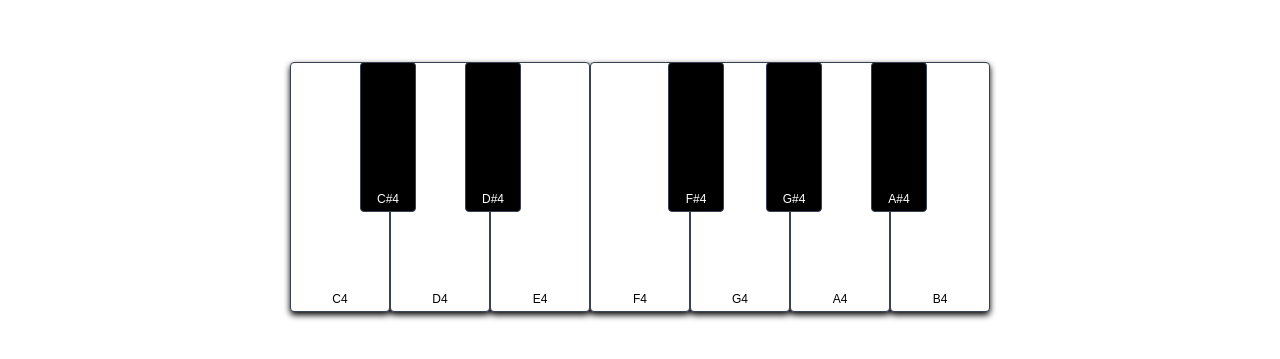
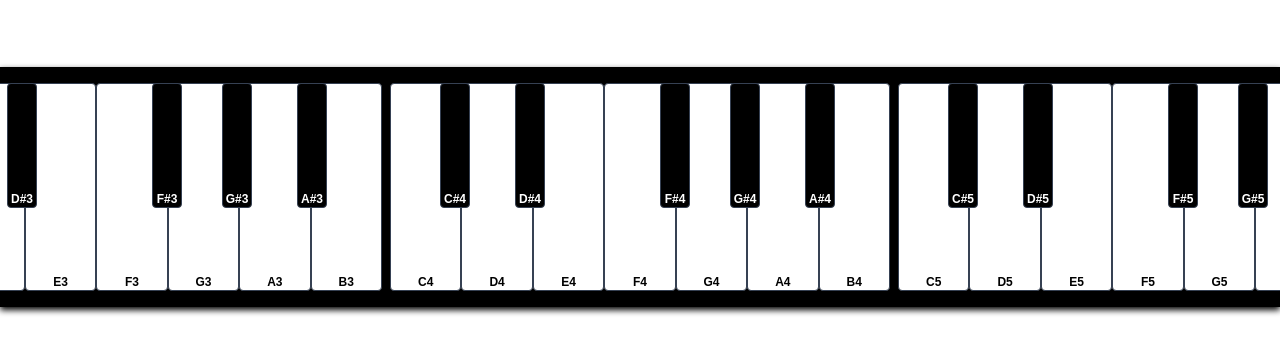
Before and after one commit to ArshiaPazoki/pianova, a Next.js app: page / in a window 1280 px wide. Shown: the part 213-572 px from the top of the page. Built offline with nearby package versions, Linux system fonts and the light colour scheme.

Commit message:
fix: trying to fix THINGS ...

```diff
--- a/src/app/layout.tsx
+++ b/src/app/layout.tsx
@@ -24,7 +24,7 @@ export default function RootLayout({
 }>) {
   return (
     <html lang="en">
-      <body className="bg-white text-black min-h-screen flex items-center justify-center">{children}</body>
+      <body className="bg-white text-black min-h-screen min-w-screen flex items-center justify-center">{children}</body>
     </html>
   );
 }
--- a/src/app/page.tsx
+++ b/src/app/page.tsx
@@ -2,8 +2,11 @@ import Piano from "@/components/organisms/Piano";
 
 export default function Home() {
   return (
-    <div  className='w-3/4 drop-shadow-black drop-shadow-md'>
-      <Piano/>
+    <div  className='w-full h-full bg-black drop-shadow-black drop-shadow-md'>
+      <Piano octaves={7}/>
     </div>
+    // <div className="min-h-screen bg-black text-white flex items-center justify-center">
+    //   <Piano octaves={2} />
+    // </div>
   );
 }
--- a/src/components/atoms/PianoKey.tsx
+++ b/src/components/atoms/PianoKey.tsx
@@ -3,33 +3,57 @@ type PianoKeyProps = {
   type: 'white' | 'black';
   isActive?: boolean;
   onClick?: () => void;
-  leftPercent?: number; // for black keys positioning
+  leftPercent?: number; // Only used for black keys on desktop
 };
 
-export default function PianoKey({ note, type, isActive, onClick, leftPercent }: PianoKeyProps) {
+export default function PianoKey({
+  note,
+  type,
+  isActive,
+  onClick,
+  leftPercent,
+}: PianoKeyProps) {
   const isBlack = type === 'black';
 
+  const activeStyle = isActive ? 'scale-95 brightness-110' : '';
+
   const baseClasses = `
-    flex items-end justify-center text-xs pb-1 rounded-sm
-    border border-gray-700 active:scale-95 transition-transform
-    ${isBlack ? 'bg-black text-white absolute z-20 w-[8%] h-[60%] top-0' : 'bg-white text-black flex-1 h-full relative'}
+    flex items-center justify-start sm:items-end sm:justify-center
+    px-3 text-xs font-semibold rounded-sm border border-gray-700
+    transition-transform duration-75
+    ${activeStyle}
   `;
 
-  const activeClasses = isActive
-    ? isBlack
-      ? 'scale-95'
-      : 'scale-95'
-    : '';
-
-  const style = isBlack && leftPercent !== undefined
-    ? { left: `${leftPercent}%` }
-    : undefined;
+  if (isBlack) {
+    return (
+      <button
+        onClick={onClick}
+        style={
+          leftPercent !== undefined
+            ? { left: `${leftPercent}%` }
+            : undefined
+        }
+        className={`
+          ${baseClasses}
+          bg-black text-white z-20
+          absolute w-full h-[60%]
+          sm:w-[6%] sm:h-[60%] sm:top-0
+        `}
+      >
+        {note}
+      </button>
+    );
+  }
 
   return (
     <button
       onClick={onClick}
-      className={`${baseClasses} ${activeClasses}`}
-      style={style}
+      className={`
+        ${baseClasses}
+        bg-white text-black
+        w-full h-[12vh]
+        sm:relative sm:flex-1 sm:h-full
+      `}
     >
       {note}
     </button>
--- a/src/components/molecules/PianoOctave.tsx
+++ b/src/components/molecules/PianoOctave.tsx
@@ -25,7 +25,17 @@ export default function PianoOctave({
   activeNote?: string;
 }) {
   return (
-    <div className="relative w-full max-w-[700px] aspect-[7/2.5]">
+    <div
+    //     className="
+    //     relative w-full sm:max-w-[700px]
+    //     aspect-[7/2.5] sm:aspect-[7/2.5]
+    //     rotate-90 sm:rotate-0 origin-top-left sm:origin-center
+    //     scale-[0.9] sm:scale-100
+    // "
+        className='
+            relative h-full w-full min-w-[500px]
+        '
+    >
       {/* White keys in flex layout */}
       <div className="flex h-full w-full z-10">
         {whiteKeys.map((note) => {
--- a/src/components/organisms/Piano.tsx
+++ b/src/components/organisms/Piano.tsx
@@ -1,8 +1,8 @@
-'use client';
+"use client";
 
-import { useEffect, useState } from 'react';
-import PianoOctave from '../molecules/PianoOctave';
-import { keyboardToNote } from '../../utils/noteMap';
+import { useEffect, useState } from "react";
+import PianoOctave from "../molecules/PianoOctave";
+import { keyboardToNote } from "../../utils/noteMap";
 
 export default function Piano({ octaves = 1 }: { octaves?: number }) {
   const [activeNote, setActiveNote] = useState<string | null>(null);
@@ -10,8 +10,8 @@ export default function Piano({ octaves = 1 }: { octaves?: number }) {
   // Handle physical keyboard
   useEffect(() => {
     const handleKeyDown = (e: KeyboardEvent) => {
-      console.log(e.key.toLocaleLowerCase())
-        const note = keyboardToNote[e.key.toLowerCase()];
+      console.log(e.key.toLocaleLowerCase());
+      const note = keyboardToNote[e.key.toLowerCase()];
       if (note) {
         setActiveNote(note);
         // TODO: play sound
@@ -25,11 +25,11 @@ export default function Piano({ octaves = 1 }: { octaves?: number }) {
       }
     };
 
-    window.addEventListener('keydown', handleKeyDown);
-    window.addEventListener('keyup', handleKeyUp);
+    window.addEventListener("keydown", handleKeyDown);
+    window.addEventListener("keyup", handleKeyUp);
     return () => {
-      window.removeEventListener('keydown', handleKeyDown);
-      window.removeEventListener('keyup', handleKeyUp);
+      window.removeEventListener("keydown", handleKeyDown);
+      window.removeEventListener("keyup", handleKeyUp);
     };
   }, []);
 
@@ -42,10 +42,13 @@ export default function Piano({ octaves = 1 }: { octaves?: number }) {
 
   // Generate desired octaves
   const startOctave = 4 - Math.floor(octaves / 2);
-  const octaveRange = Array.from({ length: octaves }, (_, i) => startOctave + i);
+  const octaveRange = Array.from(
+    { length: octaves },
+    (_, i) => startOctave + i
+  );
 
   return (
-    <div className="flex justify-center p-4 rounded-sm gap-2 overflow-x-auto max-w-full">
+    <div className="flex flex-col sm:flex-row justify-center p-4 rounded-sm gap-2 overflow-x-auto max-w-full h-60">
       {octaveRange.map((octave) => (
         <PianoOctave
           key={octave}
```
